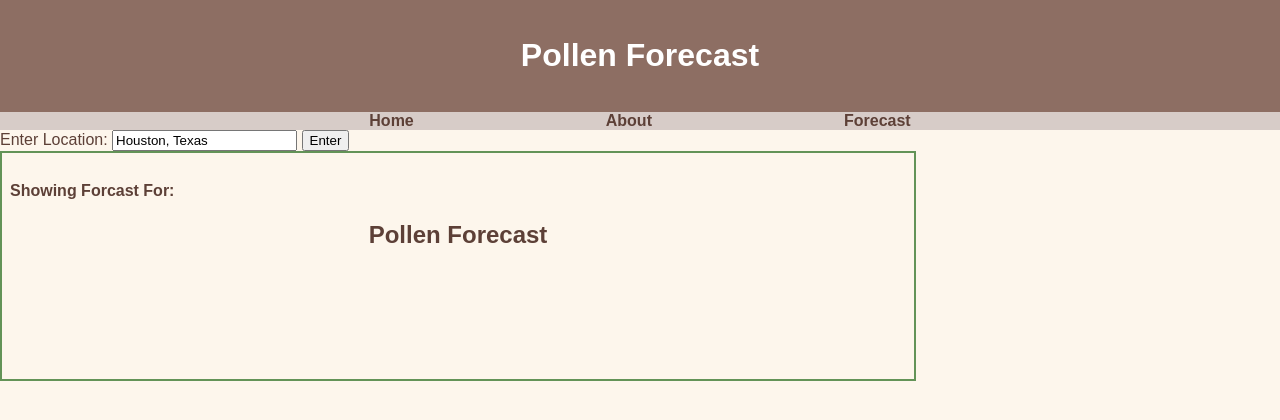
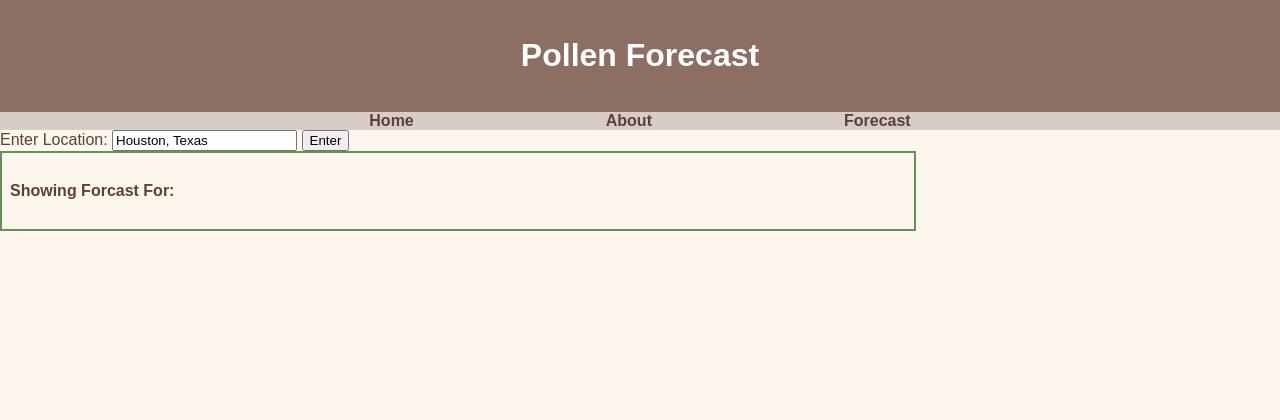
Before and after one commit to sodrop02/INST-377-Group-Project, a website: page projectfunction.html in a window 1280 px wide. Drawn offline with nearby package versions, Linux system fonts and the light colour scheme.

Commit message:
update 2

```diff
--- a/projectfunction.html
+++ b/projectfunction.html
@@ -25,8 +25,6 @@
     <div id = "mainContainer">
     <div id = forcastContainer>
         <h4>Showing Forcast For:  <span id = "locationName"> </span> </h4>
-
-        <h2 style = "text-align:center;">Pollen Forecast</h2>
         <section class="splide" aria-label="Splide Basic HTML Example">
             <div class="splide__track">
               <div class="splide__list">
@@ -34,8 +32,6 @@
               </div>
 
     <div id="forecastContainer">
-        <h2>Pollen Forecast</h2>
-        <p>Showing Forecast For: <span id="locationName"></span></p>
         <section class="splide" aria-label="Pollen Forecast">
             <div class="splide__track">
                 <div class="splide__list"></div>
```
Also changed, not shown: README.md.
